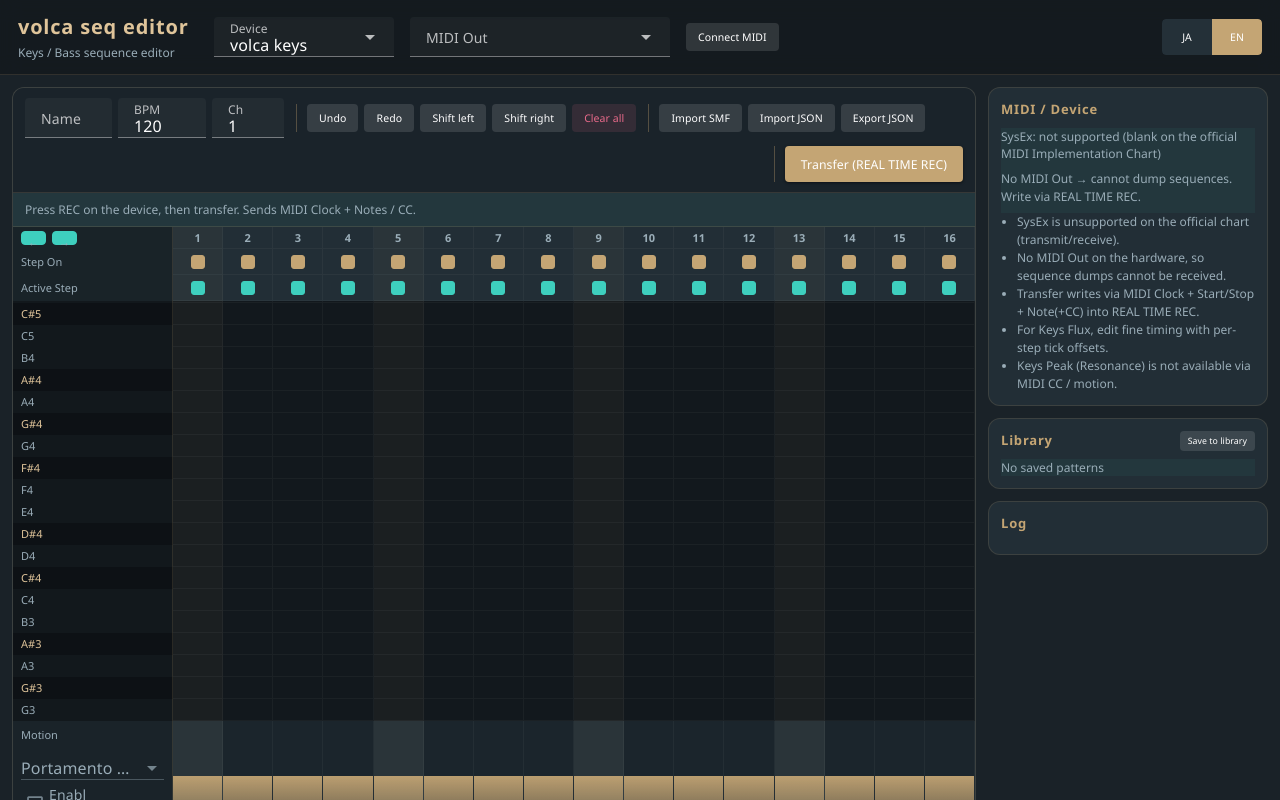
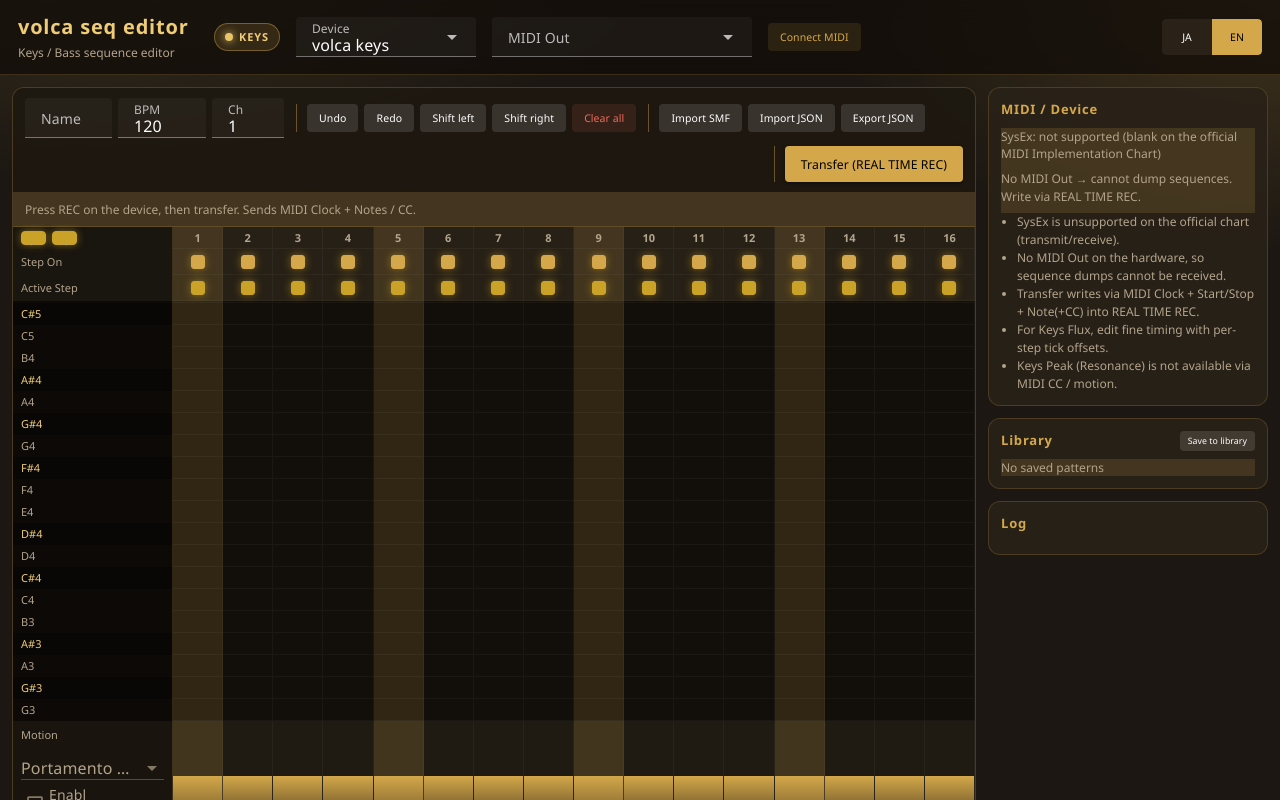
Before and after one commit to mosynthkey/volca-seq-editor, a Vue app: page / in a window 1280 px wide. Shown: the top 800 px of the page. Built offline with nearby package versions, Linux system fonts and the light colour scheme.

Commit message:
Add GitHub Pages deploy and device-colored themes
Deploy the Vite build to GitHub Pages via Actions on main.
Switch CSS variables and Vuetify themes with the keys/bass
dropdown so the UI follows each instrument's faceplate colors.

Co-authored-by: Masaki Ono <mosynthkey@users.noreply.github.com>

```diff
--- a/index.html
+++ b/index.html
@@ -4,7 +4,7 @@
     <meta charset="UTF-8" />
     <link rel="icon" href="./favicon.ico" sizes="any" />
     <meta name="viewport" content="width=device-width, initial-scale=1.0" />
-    <meta name="theme-color" content="#1a2228" />
+    <meta name="theme-color" content="#1c1712" />
     <title>volca seq editor - Keys / Bass</title>
     <meta name="description" content="KORG volca keys / volca bass用のシーケンスエディタ。MIDI ClockとNote/CCでREAL TIME RECへ転送します。" />
   </head>
--- a/src/App.vue
+++ b/src/App.vue
@@ -1,11 +1,16 @@
 <template>
-  <v-app>
-    <div class="app-shell">
+  <v-app :theme="sequence.device">
+    <div class="app-shell" :data-device="sequence.device">
       <header class="app-header">
         <div class="app-brand">
           <h1 class="app-brand__title">{{ t('app.title') }}</h1>
           <p class="app-brand__sub">{{ t('app.subtitle') }}</p>
         </div>
+
+        <span class="device-chip" aria-hidden="true">
+          <span class="device-chip__dot" />
+          {{ sequence.device === 'keys' ? 'KEYS' : 'BASS' }}
+        </span>
 
         <v-select
           v-model="deviceModel"
@@ -26,7 +31,7 @@
           style="max-width: 260px"
         />
 
-        <v-btn size="small" variant="tonal" @click="midi.initialize()">
+        <v-btn size="small" variant="tonal" color="primary" @click="midi.initialize()">
           {{ t('midi.connect') }}
         </v-btn>
 
@@ -70,6 +75,7 @@
 
 <script setup lang="ts">
 import { computed, onMounted, watch } from 'vue'
+import { useTheme } from 'vuetify'
 import { useI18n } from 'vue-i18n'
 import { setAppLocale } from '@/i18n'
 import { useMidiStore } from '@/stores/midiStore'
@@ -79,6 +85,7 @@ import LibraryPanel from '@/components/LibraryPanel.vue'
 import type { DeviceModel } from '@/types/sequence'
 
 const { t, locale: i18nLocale } = useI18n()
+const theme = useTheme()
 const midi = useMidiStore()
 const sequence = useSequencerStore()
 
@@ -99,6 +106,15 @@ const locale = computed({
 
 watch(locale, value => setAppLocale(value))
 
+watch(() => sequence.device, device => {
+  theme.change(device)
+  document.documentElement.dataset.device = device
+  const themeColor = document.querySelector('meta[name="theme-color"]')
+  if (themeColor) {
+    themeColor.setAttribute('content', device === 'keys' ? '#1c1712' : '#12161a')
+  }
+}, { immediate: true })
+
 onMounted(() => {
   midi.initialize()
 })
--- a/src/plugins/vuetify.ts
+++ b/src/plugins/vuetify.ts
@@ -2,22 +2,41 @@ import '@mdi/font/css/materialdesignicons.css'
 import 'vuetify/styles'
 import { createVuetify } from 'vuetify'
 
+/** Gold faceplate — volca keys */
+export const keysThemeColors = {
+  background: '#1c1712',
+  surface: '#2a2218',
+  primary: '#d4a84a',
+  secondary: '#e8c56a',
+  success: '#c9a227',
+  info: '#e8c56a',
+  warning: '#d4a84a',
+  error: '#e86b5a',
+}
+
+/** Silver faceplate + red LED — volca bass */
+export const bassThemeColors = {
+  background: '#12161a',
+  surface: '#1e262e',
+  primary: '#c5ced6',
+  secondary: '#e53935',
+  success: '#9aa7b2',
+  info: '#c5ced6',
+  warning: '#e53935',
+  error: '#e53935',
+}
+
 export default createVuetify({
   theme: {
-    defaultTheme: 'volcaDark',
+    defaultTheme: 'keys',
     themes: {
-      volcaDark: {
+      keys: {
         dark: true,
-        colors: {
-          background: '#1a2228',
-          surface: '#243038',
-          primary: '#c4a574',
-          secondary: '#3ecfbe',
-          success: '#3ecfbe',
-          info: '#3ecfbe',
-          warning: '#c4a574',
-          error: '#e86b8a',
-        },
+        colors: keysThemeColors,
+      },
+      bass: {
+        dark: true,
+        colors: bassThemeColors,
       },
     },
   },
--- a/src/styles/volca.css
+++ b/src/styles/volca.css
@@ -1,23 +1,51 @@
-:root {
+:root,
+[data-device='keys'] {
   color-scheme: dark;
-  --volca-bg: #1a2228;
-  --volca-panel: rgba(36, 48, 56, 0.88);
-  --volca-panel-solid: #243038;
-  --volca-raised: #2e3d48;
-  --volca-sunken: #12181d;
-  --volca-line: rgba(196, 165, 116, 0.16);
-  --volca-line-strong: rgba(196, 165, 116, 0.34);
-  --volca-accent: #c4a574;
-  --volca-accent-bright: #dfc49a;
-  --volca-accent-soft: rgba(196, 165, 116, 0.14);
-  --volca-text: #eef3f6;
-  --volca-muted: #9aadb8;
-  --volca-teal: #3ecfbe;
-  --volca-pink: #e86b8a;
+  --volca-bg: #1c1712;
+  --volca-panel: rgba(42, 34, 24, 0.9);
+  --volca-panel-solid: #2a2218;
+  --volca-raised: #3a2f22;
+  --volca-sunken: #120e0a;
+  --volca-line: rgba(212, 168, 74, 0.2);
+  --volca-line-strong: rgba(212, 168, 74, 0.42);
+  --volca-accent: #d4a84a;
+  --volca-accent-bright: #efcc78;
+  --volca-accent-soft: rgba(212, 168, 74, 0.16);
+  --volca-text: #f4efe4;
+  --volca-muted: #b3a48c;
+  --volca-note: #e0b85a;
+  --volca-note-soft: rgba(224, 184, 90, 0.45);
+  --volca-flag: #c9a227;
+  --volca-led: #e8c56a;
+  --volca-glow-a: rgba(232, 197, 106, 0.18);
+  --volca-glow-b: rgba(212, 168, 74, 0.2);
+  --volca-header-bg: rgba(18, 14, 10, 0.78);
   --volca-type-label: 13px;
   --volca-type-body: 14px;
   font-family: "IBM Plex Sans", "Segoe UI", sans-serif;
   font-size: var(--volca-type-body);
+}
+
+[data-device='bass'] {
+  --volca-bg: #12161a;
+  --volca-panel: rgba(30, 38, 46, 0.92);
+  --volca-panel-solid: #1e262e;
+  --volca-raised: #2a343e;
+  --volca-sunken: #0a0d10;
+  --volca-line: rgba(197, 206, 214, 0.18);
+  --volca-line-strong: rgba(197, 206, 214, 0.38);
+  --volca-accent: #c5ced6;
+  --volca-accent-bright: #e8eef3;
+  --volca-accent-soft: rgba(197, 206, 214, 0.14);
+  --volca-text: #eef2f5;
+  --volca-muted: #8f9ba6;
+  --volca-note: #d7dee4;
+  --volca-note-soft: rgba(215, 222, 228, 0.42);
+  --volca-flag: #e53935;
+  --volca-led: #e53935;
+  --volca-glow-a: rgba(229, 57, 53, 0.16);
+  --volca-glow-b: rgba(197, 206, 214, 0.14);
+  --volca-header-bg: rgba(10, 13, 16, 0.8);
 }
 
 html, body, #app {
@@ -25,10 +53,11 @@ html, body, #app {
   min-width: 720px;
   min-height: 100%;
   background:
-    radial-gradient(1200px 600px at 10% -10%, rgba(62, 207, 190, 0.12), transparent 55%),
-    radial-gradient(900px 500px at 100% 0%, rgba(196, 165, 116, 0.14), transparent 50%),
+    radial-gradient(1100px 560px at 8% -12%, var(--volca-glow-a), transparent 55%),
+    radial-gradient(900px 500px at 100% 0%, var(--volca-glow-b), transparent 50%),
     var(--volca-bg);
   color: var(--volca-text);
+  transition: background 0.35s ease, color 0.25s ease;
   user-select: none;
 }
 
@@ -48,8 +77,9 @@ input, textarea, [contenteditable="true"] {
   gap: 16px;
   padding: 12px 18px;
   border-bottom: 1px solid var(--volca-line);
-  background: rgba(18, 24, 29, 0.72);
+  background: var(--volca-header-bg);
   backdrop-filter: blur(10px);
+  transition: border-color 0.3s ease, background 0.3s ease;
 }
 
 .app-brand {
@@ -65,12 +95,38 @@ input, textarea, [contenteditable="true"] {
   font-size: 20px;
   font-weight: 700;
   letter-spacing: 0.04em;
+  transition: color 0.3s ease;
 }
 
 .app-brand__sub {
   margin: 0;
   color: var(--volca-muted);
   font-size: 12px;
+}
+
+.device-chip {
+  display: inline-flex;
+  align-items: center;
+  gap: 6px;
+  height: 28px;
+  padding: 0 10px;
+  border: 1px solid var(--volca-line-strong);
+  border-radius: 999px;
+  background: var(--volca-accent-soft);
+  color: var(--volca-accent-bright);
+  font-size: 11px;
+  font-weight: 700;
+  letter-spacing: 0.08em;
+  text-transform: uppercase;
+  transition: background 0.3s ease, color 0.3s ease, border-color 0.3s ease;
+}
+
+.device-chip__dot {
+  width: 8px;
+  height: 8px;
+  border-radius: 50%;
+  background: var(--volca-led);
+  box-shadow: 0 0 8px var(--volca-led);
 }
 
 .app-main {
@@ -92,6 +148,7 @@ input, textarea, [contenteditable="true"] {
   border-radius: 12px;
   background: var(--volca-panel);
   overflow: hidden;
+  transition: border-color 0.3s ease, background 0.3s ease;
 }
 
 .editor-toolbar {
@@ -101,7 +158,7 @@ input, textarea, [contenteditable="true"] {
   flex-wrap: wrap;
   padding: 10px 12px;
   border-bottom: 1px solid var(--volca-line);
-  background: rgba(18, 24, 29, 0.45);
+  background: rgba(0, 0, 0, 0.28);
 }
 
 .toolbar-group {
@@ -123,7 +180,8 @@ input, textarea, [contenteditable="true"] {
   font-size: 12px;
   line-height: 1.45;
   border-bottom: 1px solid var(--volca-line);
-  background: rgba(62, 207, 190, 0.06);
+  background: var(--volca-accent-soft);
+  transition: background 0.3s ease;
 }
 
 .side-panel {
@@ -142,6 +200,7 @@ input, textarea, [contenteditable="true"] {
   color: var(--volca-accent);
   font-size: 13px;
   letter-spacing: 0.06em;
+  transition: color 0.3s ease;
 }
 
 .note-list {
@@ -172,11 +231,11 @@ input, textarea, [contenteditable="true"] {
   color: var(--volca-muted);
   font-size: 11px;
   border-right: 1px solid var(--volca-line);
-  background: rgba(18, 24, 29, 0.5);
+  background: rgba(0, 0, 0, 0.35);
 }
 
 .pitch-gutter.black-key {
-  background: rgba(0, 0, 0, 0.28);
+  background: rgba(0, 0, 0, 0.5);
   color: var(--volca-accent-bright);
 }
 
@@ -188,7 +247,7 @@ input, textarea, [contenteditable="true"] {
 }
 
 .step-cell.beat {
-  background: rgba(196, 165, 116, 0.05);
+  background: var(--volca-accent-soft);
 }
 
 .header-cell {
@@ -205,7 +264,7 @@ input, textarea, [contenteditable="true"] {
 }
 
 .header-cell.skipped {
-  color: var(--volca-pink);
+  color: var(--volca-led);
 }
 
 .flag-cell {
@@ -221,11 +280,13 @@ input, textarea, [contenteditable="true"] {
   border-radius: 3px;
   background: transparent;
   cursor: pointer;
+  transition: background 0.2s ease, border-color 0.2s ease;
 }
 
 .flag.on {
-  background: var(--volca-teal);
-  border-color: var(--volca-teal);
+  background: var(--volca-flag);
+  border-color: var(--volca-flag);
+  box-shadow: 0 0 8px color-mix(in srgb, var(--volca-flag) 55%, transparent);
 }
 
 .flag.sound.on {
@@ -244,7 +305,7 @@ input, textarea, [contenteditable="true"] {
 }
 
 .note-cell.has-note {
-  background: linear-gradient(180deg, rgba(62, 207, 190, 0.85), rgba(62, 207, 190, 0.45));
+  background: linear-gradient(180deg, var(--volca-note), var(--volca-note-soft));
 }
 
 .note-cell.selected {
@@ -261,8 +322,12 @@ input, textarea, [contenteditable="true"] {
   left: 3px;
   top: 2px;
   font-size: 9px;
-  color: #0b2422;
+  color: #1a1208;
   font-weight: 700;
+}
+
+[data-device='bass'] .note-cell__label {
+  color: #101418;
 }
 
 .note-resize-handle {
@@ -292,7 +357,7 @@ input, textarea, [contenteditable="true"] {
 
 .motion-fill {
   width: 100%;
-  background: linear-gradient(180deg, rgba(196, 165, 116, 0.95), rgba(196, 165, 116, 0.35));
+  background: linear-gradient(180deg, var(--volca-accent), var(--volca-accent-soft));
 }
 
 .motion-fill.point {
@@ -333,11 +398,12 @@ input, textarea, [contenteditable="true"] {
 
 .flux-tick.on {
   height: 22px;
-  background: var(--volca-teal);
+  background: var(--volca-led);
+  box-shadow: 0 0 6px color-mix(in srgb, var(--volca-led) 60%, transparent);
 }
 
 .flux-tick.step-start {
-  background: rgba(196, 165, 116, 0.35);
+  background: var(--volca-accent-soft);
 }
 
 .log-panel {
@@ -348,3 +414,9 @@ input, textarea, [contenteditable="true"] {
   color: var(--volca-muted);
   white-space: pre-wrap;
 }
+
+/* Smooth Vuetify surface tint when theme swaps */
+.v-application {
+  background: transparent !important;
+  transition: background-color 0.3s ease;
+}
--- a/vite.config.ts
+++ b/vite.config.ts
@@ -4,6 +4,7 @@ import vuetify from 'vite-plugin-vuetify'
 import { fileURLToPath, URL } from 'node:url'
 
 export default defineConfig(({ mode }) => ({
+  // GitHub Pages project site: https://<user>.github.io/volca-seq-editor/
   base: mode === 'desktop' ? './' : process.env.NODE_ENV === 'production' ? '/volca-seq-editor/' : '/',
   define: {
     'import.meta.env.VITE_APP_RUNTIME': JSON.stringify(mode === 'desktop' ? 'desktop' : 'web'),
```
Also changed, not shown: 1 other file (tests, documents, lock files or other folders).
